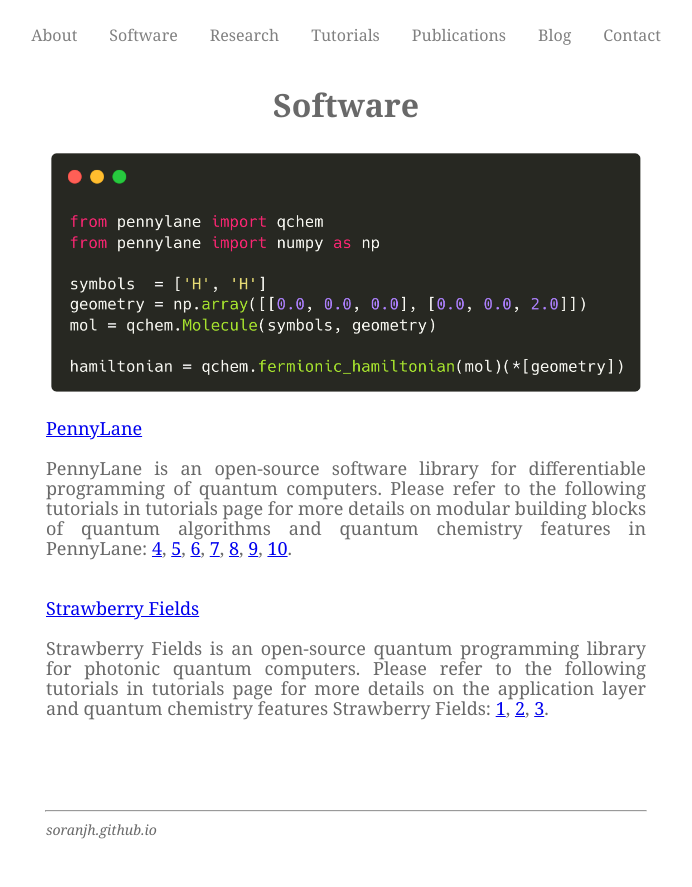
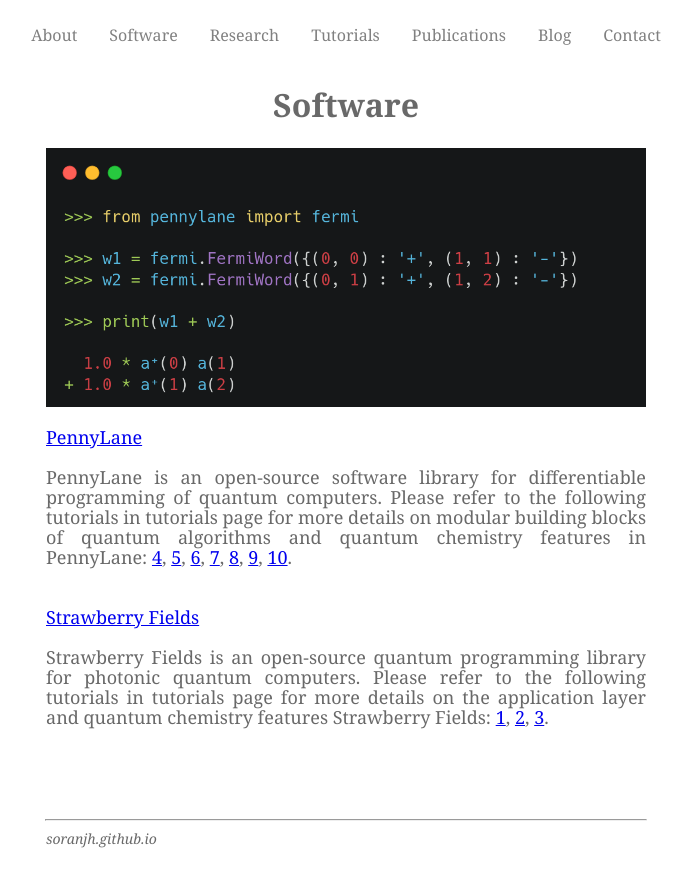
Before and after one commit to thinhnc1975/soranjh.github.io, a Jekyll site: the page built from software.html, in a window 1280 px wide. Shown: the top 887 px of the page, without its empty margins (294-986 px from the left). Built offline with Jekyll 4.4.1, drawn with Linux system fonts in a browser that asks for light colours.

Commit message:
update jan 2025

```diff
--- a/software.html
+++ b/software.html
@@ -3,7 +3,7 @@
 title: Software
 ---
 <h1>{{ "Software" }}</h1>
-<img align="center" src="assets/images/code.png" alt="Code" width="600" height="250">
+<img align="center" src="assets/images/fermi.png" alt="Code" width="600" height="259">
 
 <p style="margin: auto; width: 600px; margin-top: 20px; margin-bottom: 40px; line-height=20px">
 <a href="https://pennylane.ai/">PennyLane</a>
```
Also changed, not shown: assets/images/fermi.png (added).
